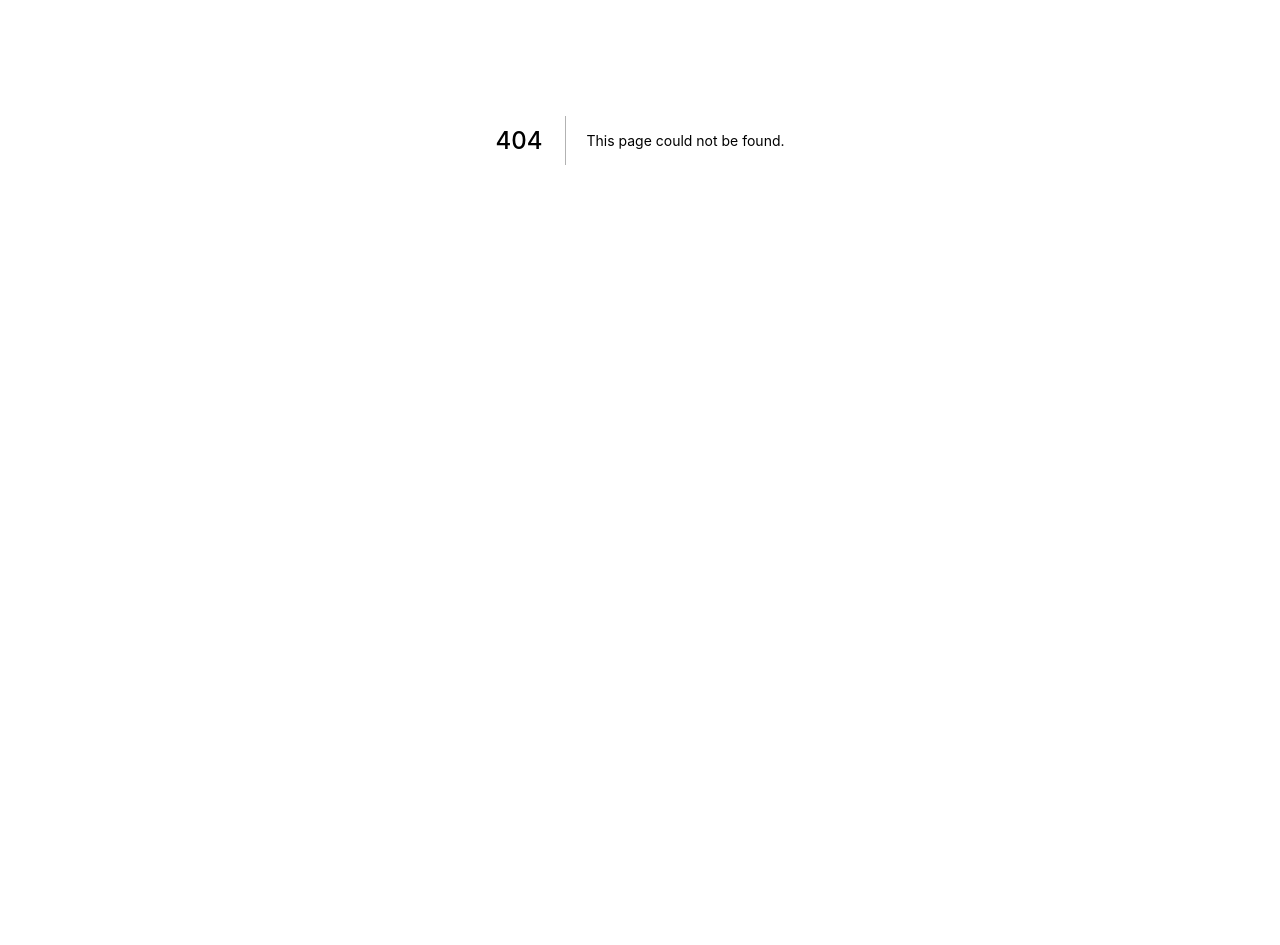
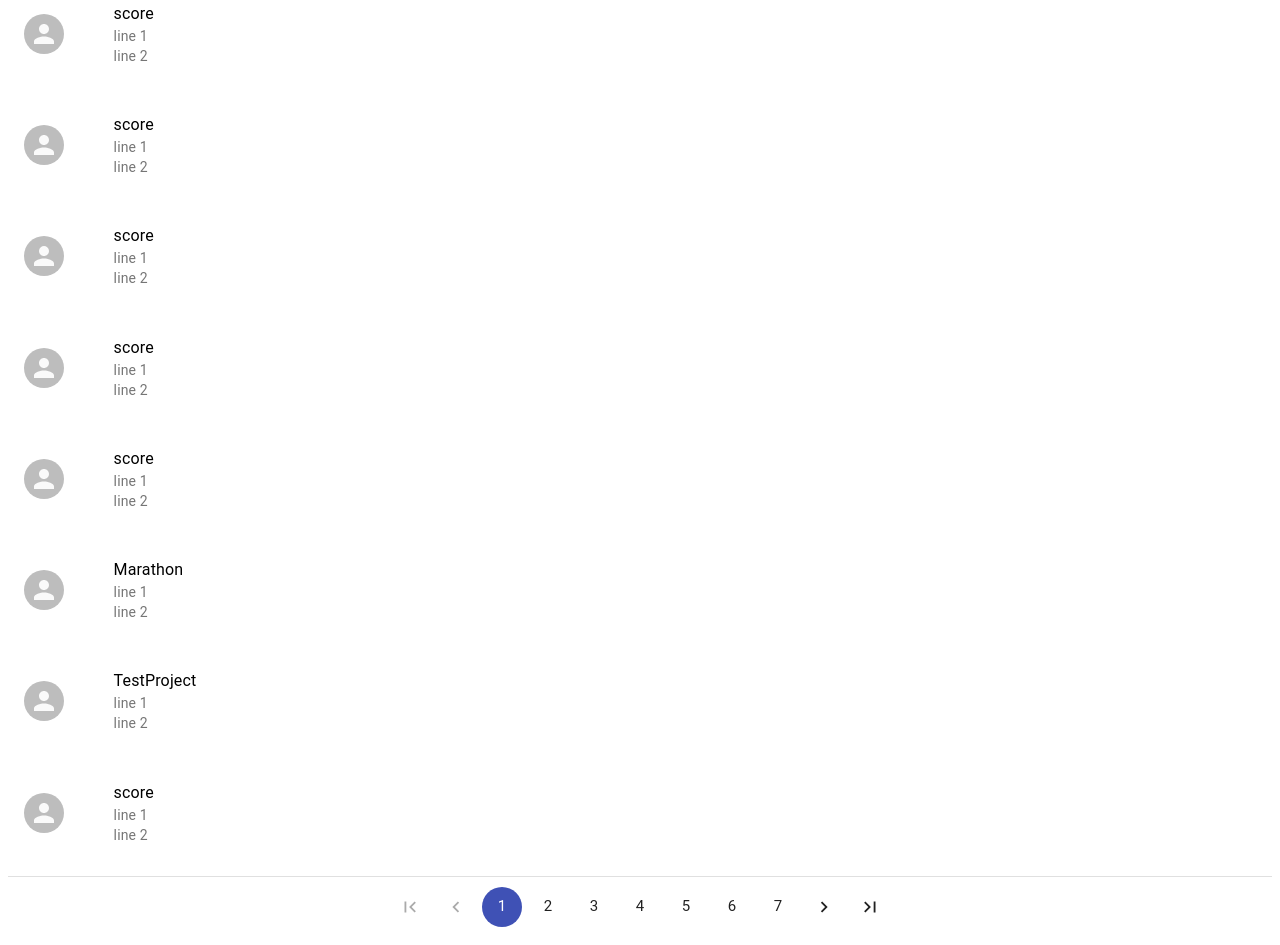
Before and after one commit to DerekZohar/online-academy-wnc, a Next.js app: page /users_management/my_course in a window 1280 px wide. Before the commit this address had no page. Shown: the part 260-1205 px from the top of the page. Before the commit the page ends 800 px from the top, so only its background shows below. Built offline with nearby package versions, Linux system fonts and the light colour scheme.

Commit message:
add user management
profile + wishlist + my course

```diff
--- /dev/null
+++ b/src/pages/users_management/my_course/index.tsx
@@ -0,0 +1,336 @@
+import React from 'react';
+import { List, ListItem, makeStyles, Divider, Box } from '@material-ui/core';
+import Avatar from '@material-ui/core/Avatar';
+import ListItemText from '@material-ui/core/ListItemText';
+import ListItemAvatar from '@material-ui/core/ListItemAvatar';
+import Pagination from '@material-ui/lab/Pagination';
+
+const useStyles = makeStyles((theme) => ({
+	root: {
+		width: '100%',
+		backgroundColor: theme.palette.background.paper
+	},
+	item: {
+		padding: theme.spacing(1.2)
+	},
+	avatar: { marginRight: theme.spacing(5) },
+	paginator: {
+		justifyContent: 'center',
+		padding: '10px'
+	}
+}));
+
+const AllProjects = () => {
+	const classes = useStyles();
+	const itemsPerPage = 10;
+	const [ page, setPage ] = React.useState(1);
+	const [ noOfPages ] = React.useState(Math.ceil(projectsList.length / itemsPerPage));
+
+	const handleChange = (event: React.ChangeEvent<unknown>, value: number) => {
+		setPage(value);
+	};
+
+	return (
+		<div>
+			<List>
+				{projectsList.slice((page - 1) * itemsPerPage, page * itemsPerPage).map((projectItem) => {
+					const labelId = `list-secondary-label-${projectItem.projectName}`;
+					return (
+						<ListItem key={projectItem.projectID} button onClick={() => console.log('')}>
+							<ListItemAvatar>
+								<Avatar className={classes.avatar} />
+							</ListItemAvatar>
+							<ListItemText
+								id={labelId}
+								primary={projectItem.projectName}
+								primaryTypographyProps={{ style: { whiteSpace: 'normal' } }}
+								secondary={
+									<div>
+										<div>line 1</div>
+										<div>line 2</div>
+									</div>
+								}
+								className={classes.item}
+							/>
+						</ListItem>
+					);
+				})}
+			</List>
+			<Divider />
+			<Box component="span">
+				<Pagination
+					count={noOfPages}
+					page={page}
+					onChange={handleChange}
+					defaultPage={1}
+					color="primary"
+					size="large"
+					showFirstButton
+					showLastButton
+					classes={{ ul: classes.paginator }}
+				/>
+			</Box>
+		</div>
+	);
+};
+
+export default AllProjects;
+
+const projectsList = [
+	{
+		projectID: 2,
+		projectName: 'score'
+	},
+	{
+		projectID: 4,
+		projectName: 'score'
+	},
+	{
+		projectID: 5,
+		projectName: 'score'
+	},
+	{
+		projectID: 15,
+		projectName: 'score'
+	},
+	{
+		projectID: 16,
+		projectName: 'score'
+	},
+	{
+		projectID: 17,
+		projectName: 'score'
+	},
+	{
+		projectID: 18,
+		projectName: 'score'
+	},
+	{
+		projectID: 19,
+		projectName: 'Marathon'
+	},
+	{
+		projectID: 20,
+		projectName: 'TestProject'
+	},
+	{
+		projectID: 24,
+		projectName: 'score'
+	},
+	{
+		projectID: 25,
+		projectName: 'manu'
+	},
+	{
+		projectID: 26,
+		projectName: 'score'
+	},
+	{
+		projectID: 27,
+		projectName: 'score'
+	},
+	{
+		projectID: 28,
+		projectName: '123'
+	},
+	{
+		projectID: 29,
+		projectName: '1234'
+	},
+	{
+		projectID: 30,
+		projectName: 'Sample'
+	},
+	{
+		projectID: 31,
+		projectName: '1'
+	},
+	{
+		projectID: 32,
+		projectName: '1'
+	},
+	{
+		projectID: 33,
+		projectName: '2'
+	},
+	{
+		projectID: 34,
+		projectName: 'score'
+	},
+	{
+		projectID: 35,
+		projectName: 'TestProject2'
+	},
+	{
+		projectID: 36,
+		projectName: 'score'
+	},
+	{
+		projectID: 37,
+		projectName: 'score'
+	},
+	{
+		projectID: 38,
+		projectName: 'AWS '
+	},
+	{
+		projectID: 39,
+		projectName: 'AWS TEST'
+	},
+	{
+		projectID: 40,
+		projectName: 'score'
+	},
+	{
+		projectID: 41,
+		projectName: 'hahj'
+	},
+	{
+		projectID: 42,
+		projectName: 'hahj'
+	},
+	{
+		projectID: 44,
+		projectName: 'nnaj'
+	},
+	{
+		projectID: 46,
+		projectName: 'Best Western'
+	},
+	{
+		projectID: 50,
+		projectName: 'score'
+	},
+	{
+		projectID: 51,
+		projectName: 'score'
+	},
+	{
+		projectID: 52,
+		projectName: 'score'
+	},
+	{
+		projectID: 53,
+		projectName: 'sample'
+	},
+	{
+		projectID: 54,
+		projectName: 'ABC'
+	},
+	{
+		projectID: 56,
+		projectName: 'sample project'
+	},
+	{
+		projectID: 57,
+		projectName: 'XYZProject'
+	},
+	{
+		projectID: 58,
+		projectName: 'test'
+	},
+	{
+		projectID: 59,
+		projectName: 'b'
+	},
+	{
+		projectID: 60,
+		projectName: 'test'
+	},
+	{
+		projectID: 61,
+		projectName: 'SAMPLE'
+	},
+	{
+		projectID: 62,
+		projectName: 'SAMPLE'
+	},
+	{
+		projectID: 63,
+		projectName: 'score'
+	},
+	{
+		projectID: 64,
+		projectName: 'score'
+	},
+	{
+		projectID: 65,
+		projectName: 'TestRandom'
+	},
+	{
+		projectID: 66,
+		projectName: 'RandomProjectName'
+	},
+	{
+		projectID: 67,
+		projectName: 'test'
+	},
+	{
+		projectID: 68,
+		projectName: 'Best Western International'
+	},
+	{
+		projectID: 69,
+		projectName: 'a'
+	},
+	{
+		projectID: 70,
+		projectName: 'RandomProjectName'
+	},
+	{
+		projectID: 71,
+		projectName: 'SecretProject'
+	},
+	{
+		projectID: 77,
+		projectName: 'score'
+	},
+	{
+		projectID: 79,
+		projectName: 'RandomProjectName2'
+	},
+	{
+		projectID: 80,
+		projectName: 'RandomProjectName2'
+	},
+	{
+		projectID: 82,
+		projectName: 'YetAnotherRandomProject'
+	},
+	{
+		projectID: 84,
+		projectName: 'Test Project 2'
+	},
+	{
+		projectID: 96,
+		projectName: 'CannotStopWithRandomProjects'
+	},
+	{
+		projectID: 111,
+		projectName: 'S.H.I.E.L.D'
+	},
+	{
+		projectID: 113,
+		projectName: 'Avengers'
+	},
+	{
+		projectID: 114,
+		projectName: 'Justice League'
+	},
+	{
+		projectID: 124,
+		projectName: 'TestProject'
+	},
+	{
+		projectID: 126,
+		projectName: 'Justice League'
+	},
+	{
+		projectID: 127,
+		projectName: 'Test Project'
+	},
+	{
+		projectID: 133,
+		projectName: 'test project'
+	}
+];
```
Also changed, not shown: src/pages/home/index.tsx (+6 -2 lines), src/pages/users_management/profile/index.tsx (added, +100 -0 lines), src/pages/users_management/profile/styles.css (added, +11 -0 lines), src/pages/users_management/my_course/styles.css (added), 1 other file (tests, documents, lock files or other folders).
